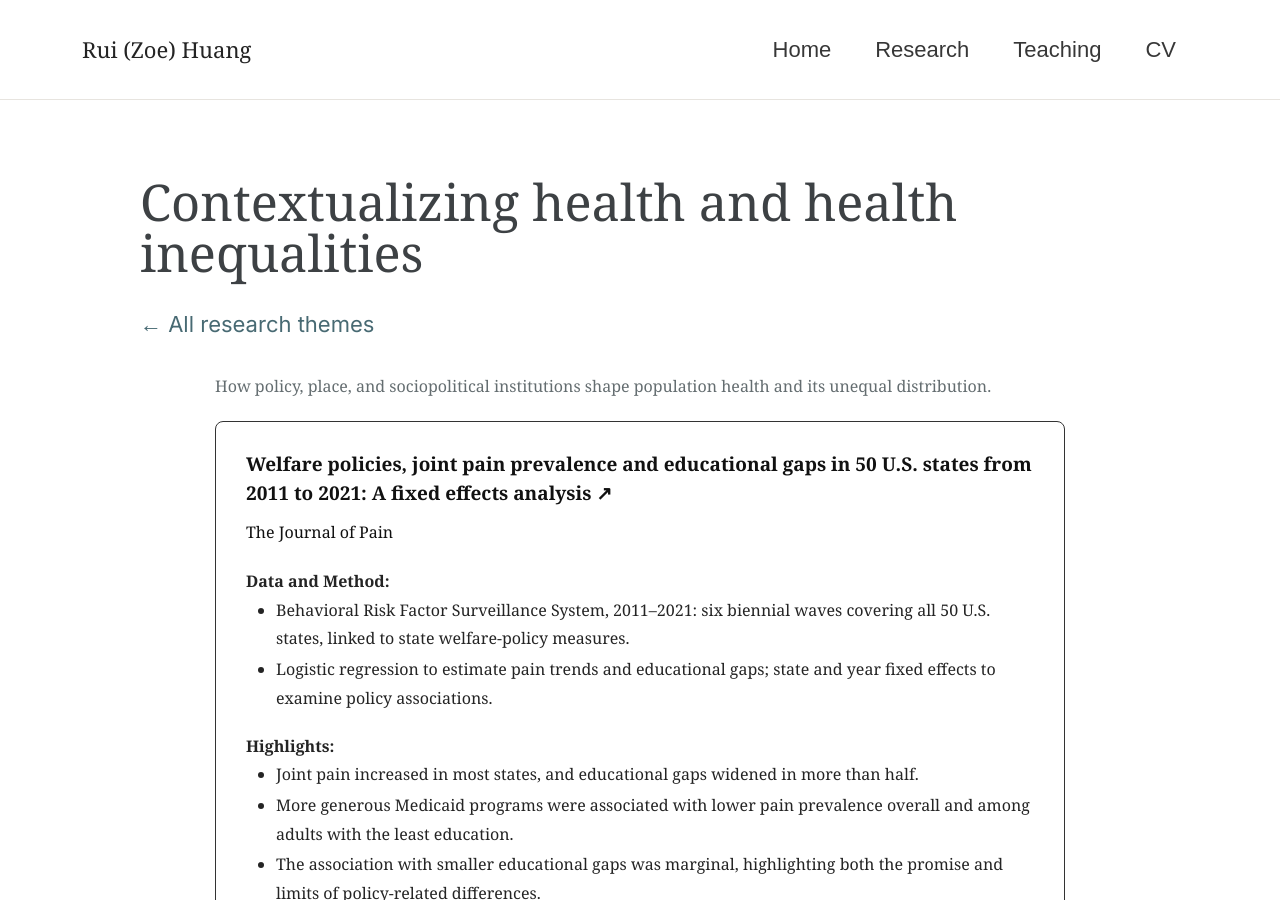
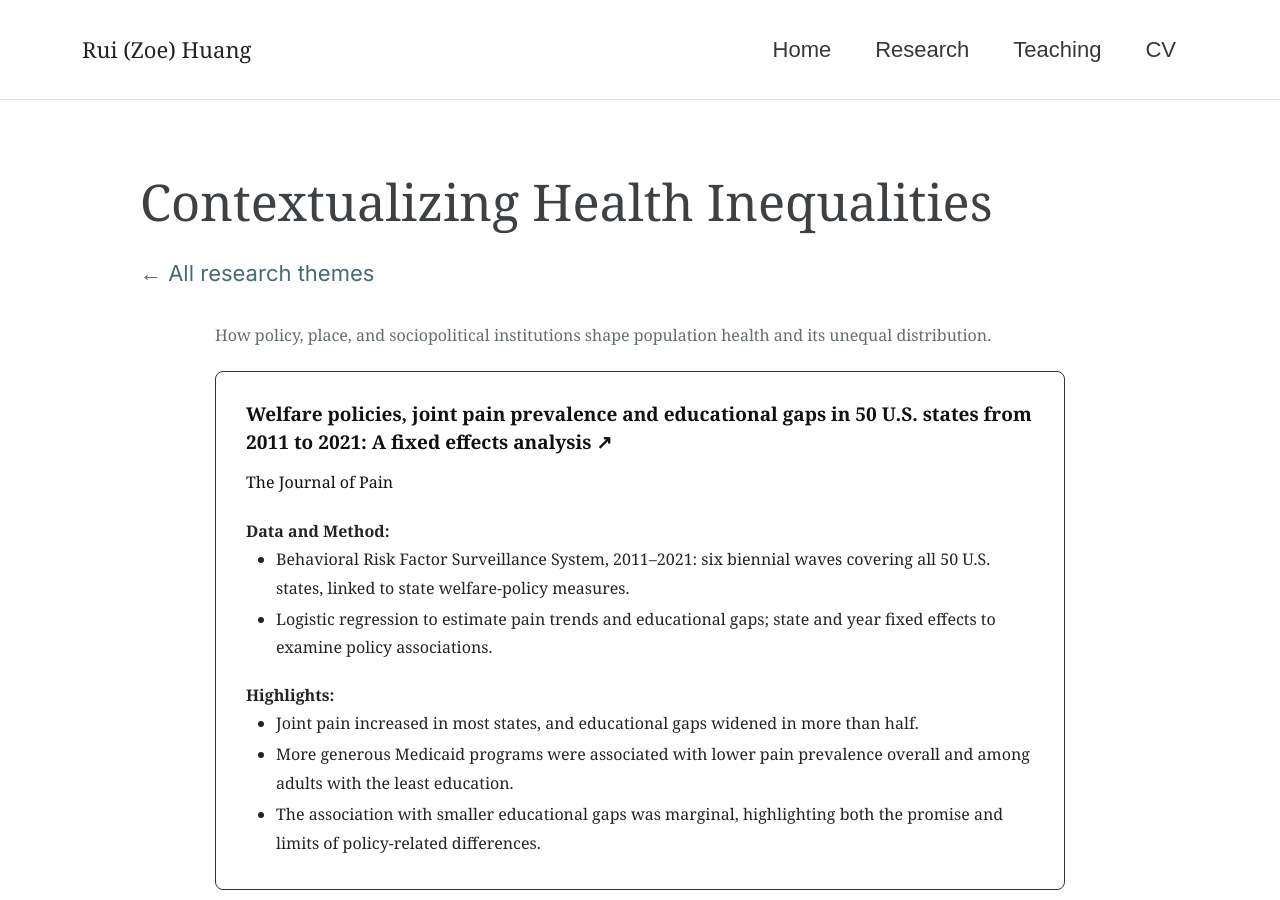
Before and after one commit to RuiZoeHuang/ruizoehuang.github.io, a Jekyll site: the page built from _pages/research-contextualizing-health.html, in a window 1280 px wide and 900 px high. Built offline with Jekyll 4.4.1, drawn with Linux system fonts in a browser that asks for light colours; cached includes are drawn as plain includes.

Commit message:
Standardize research theme titles and capitalization

```diff
--- a/_pages/research-contextualizing-health.html
+++ b/_pages/research-contextualizing-health.html
@@ -1,6 +1,6 @@
 ---
 layout: single
-title: "Contextualizing health and health inequalities"
+title: "Contextualizing Health Inequalities"
 permalink: /research/contextualizing-health/
 author_profile: false
 ---
--- a/_pages/research-other-topics.html
+++ b/_pages/research-other-topics.html
@@ -1,6 +1,6 @@
 ---
 layout: single
-title: "Other topics"
+title: "Other Topics"
 permalink: /research/other-topics/
 author_profile: false
 ---
--- a/_pages/research-pain-and-disparities.html
+++ b/_pages/research-pain-and-disparities.html
@@ -1,6 +1,6 @@
 ---
 layout: single
-title: "Pain and pain disparities"
+title: "Pain and Pain Disparities"
 permalink: /research/pain-and-disparities/
 author_profile: false
 ---
```
Also changed, not shown: _pages/research.md (+3 -3 lines).
